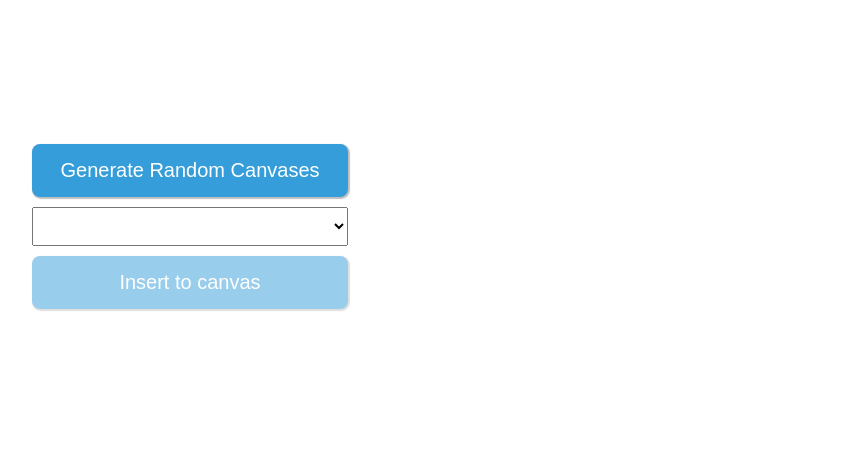
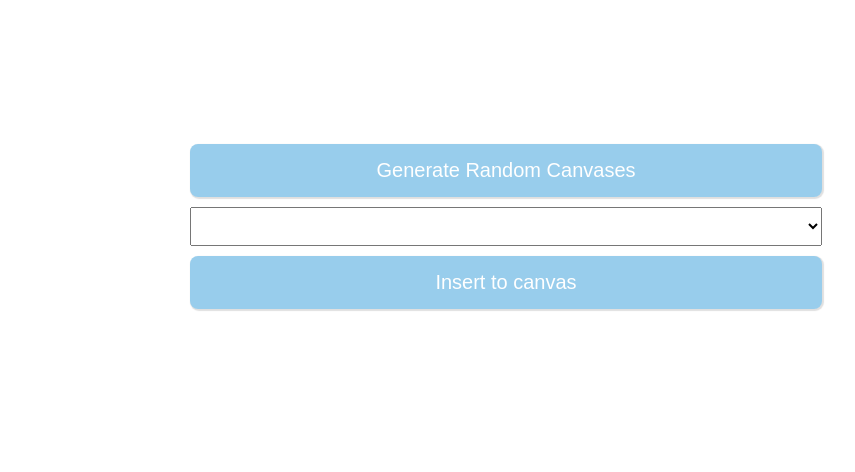
Before and after one commit to Chauhan-Ankit/Ankit_2019_02_23, a plain HTML site: page index.html in a window 1280 px wide. Shown: the whole page, without its empty margins (134-989 px from the left). Drawn offline with Linux system fonts and the light colour scheme; no server answers.

Commit message:
Minor changes
1. CSS Updates
2. Useless code removed.

```diff
--- a/index.html
+++ b/index.html
@@ -8,7 +8,7 @@
     <body>
         <div class="main-container">
             <div class="left-container">
-               <button onclick="createRandomCanvas()">Generate Random Canvases</button>
+               <button id="randomCan" disabled onclick="createRandomCanvas()">Generate Random Canvases</button>
                <div>
                    <select name="" id="canvasSelect"></select>
                </div>
--- a/js/main.js
+++ b/js/main.js
@@ -11,6 +11,7 @@ function init(){
     .then((resp) => resp.json()) //Transform the data into json
     .then(function(data) {
         jsonData = Object.values(data);
+        document.querySelector("#randomCan").disabled = false;
     });
 }
 
@@ -26,8 +27,11 @@ function createRandomCanvas(){
         canvas.setAttribute("id", "canvas-"+i);
         canvasContainer.appendChild(canvas);
         canvas = new fabric.Canvas("canvas-"+i);
+        //canvas.setHeight(400);
+       // canvas.setWidth(400);
         canvasArray.push(canvas);
     }
+
     addCanvasId(randomN);
     document.querySelector("#generateBtn").disabled = false;
 }
@@ -44,7 +48,7 @@ function generateShapes(){
     let selectedId = getRandomObj.id;
 
     document.querySelector("#generateBtn").disabled = true;
-    console.log(getRandomObj)
+
     if(getRandomObj.albumId >= 100){
         let title = getRandomObj.title;
         shape = new fabric.Text(title, globalVal.text);
@@ -58,7 +62,7 @@ function generateShapes(){
     else if(Math.abs(selectedId % 2) == 1){
         let imgObj = new Image();
         imgObj.src = getRandomObj.thumbnailUrl;
-        console.log("URL :: ", getRandomObj.thumbnailUrl)
+       // console.log("URL :: ", getRandomObj.thumbnailUrl)
         imgObj.onload = function ()
         {
            console.log("Loaded....")
@@ -67,40 +71,13 @@ function generateShapes(){
            updateCanvas(can, shape)
         }
     }
-
-
 }
 
 function updateCanvas(can, shape){
-    //let grp = can.item(0);
-    //grp.addWithUpdate(shape);
     can.add(shape);
-   // can.setCoords();
     can.renderAll();
     document.querySelector("#generateBtn").disabled = false;
 }
-/*
-    if(can.getObjects().length > 7){
-        window.alert("Maximun number of shapes in Canvas can be 8;");
-        return false;
-    }
-
-	var left = can.getObjects().length * 65 +20;
-    var top = 20;
-
-    if(can.getObjects().length > 3){
-        top = can.getHeight()/2 + 10;
-        left = (can.getObjects().length - 4) *65 +20;
-    }
-
-
-    let grp = can.item(0);
-    console.log(grp);
-    console.log(grp.calcCoords())
-    grp.addWithUpdate(shape);
-    can.renderAll();
-    */
-
 
 function addCanvasId(_rnd){
    let canvasSelect = document.querySelector("#canvasSelect");
--- a/styles/main.css
+++ b/styles/main.css
@@ -1,16 +1,20 @@
 .main-container{
     display: flex;
-    flex-direction: row;
+    flex-direction: column;
     font-size: 1.3em;
 }
 
 .main-container>div{
     display: flex;
-    flex-direction: column;
-    width: 50%;
+    width: 100%;
 }
 
+.right-container{
+    flex-direction: row;
+    justify-content: center;
+}
 .left-container{
+    flex-direction: column;
     margin-top: 10%;
 }
 
```
